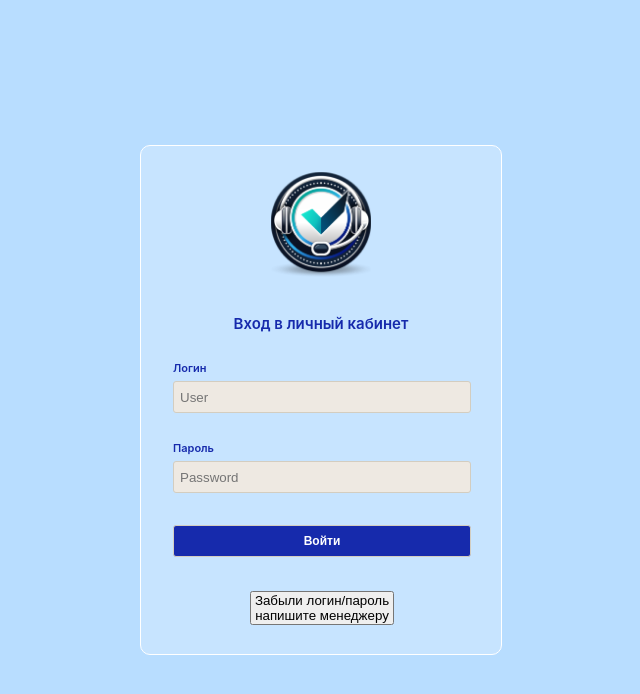
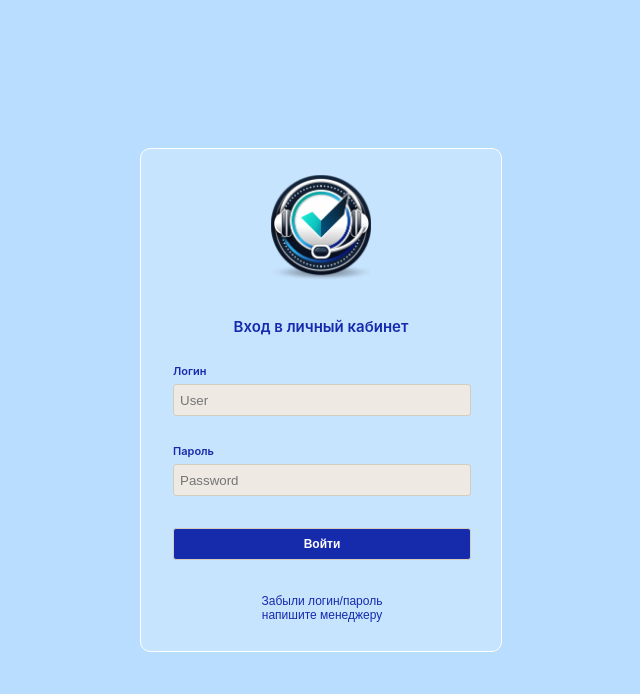
Before and after one commit to scorp5438/CRM_web_app, a React (Create React App) app in the folder CRM_app/my-app/: page /myauth/login in a window 1280 px wide. Shown: the top 694 px of the page, without its empty margins (319-959 px from the left). Built offline with nearby package versions, Linux system fonts and the light colour scheme; the HTML template or start-up script is replaced by a standard one.

Commit message:
Исправление ошибок при тестировании

```diff
--- a/CRM_app/my-app/src/components/Authorization/Authorization.js
+++ b/CRM_app/my-app/src/components/Authorization/Authorization.js
@@ -100,7 +100,7 @@ const Authorization = () => {
                             <button type="submit" className="auth__submit">Войти</button>
                         </form>
                         <div className="auth__forgot-password">
-                            <button onClick={handleForgotPasswordClick}>
+                            <button className="auth__modal-body_link" onClick={handleForgotPasswordClick}>
                                 Забыли логин/пароль напишите менеджеру
                             </button>
                         </div>
--- a/CRM_app/my-app/src/components/Authorization/authorization.css
+++ b/CRM_app/my-app/src/components/Authorization/authorization.css
@@ -158,3 +158,10 @@
 .modal-buttons button:hover {
     background-color: #e77171;
 }
+.auth__modal-body_link {
+    border: none;
+    background: none;
+    width: auto;
+    color: #162aac;
+    font-size: 12px;
+}
```
